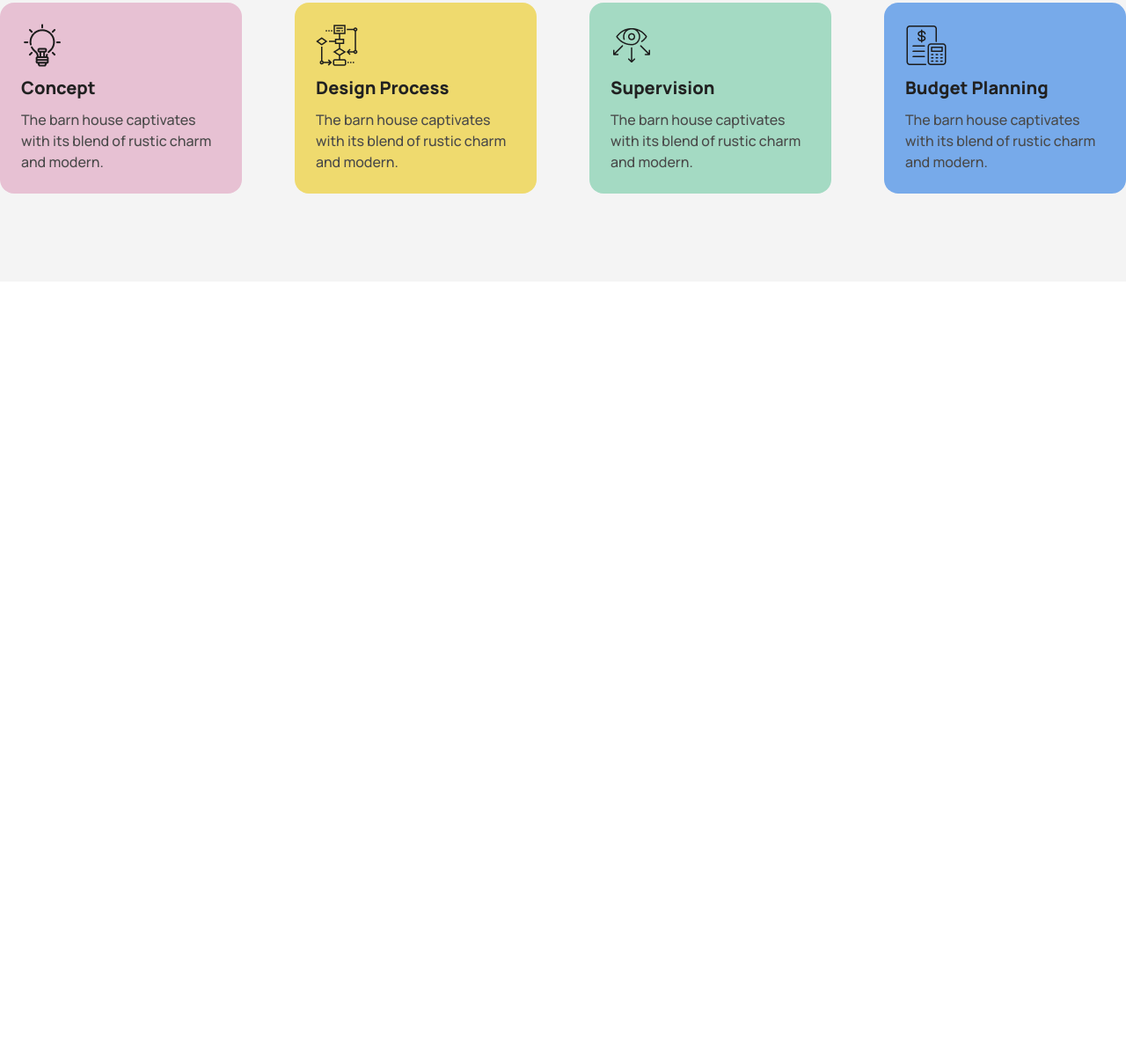
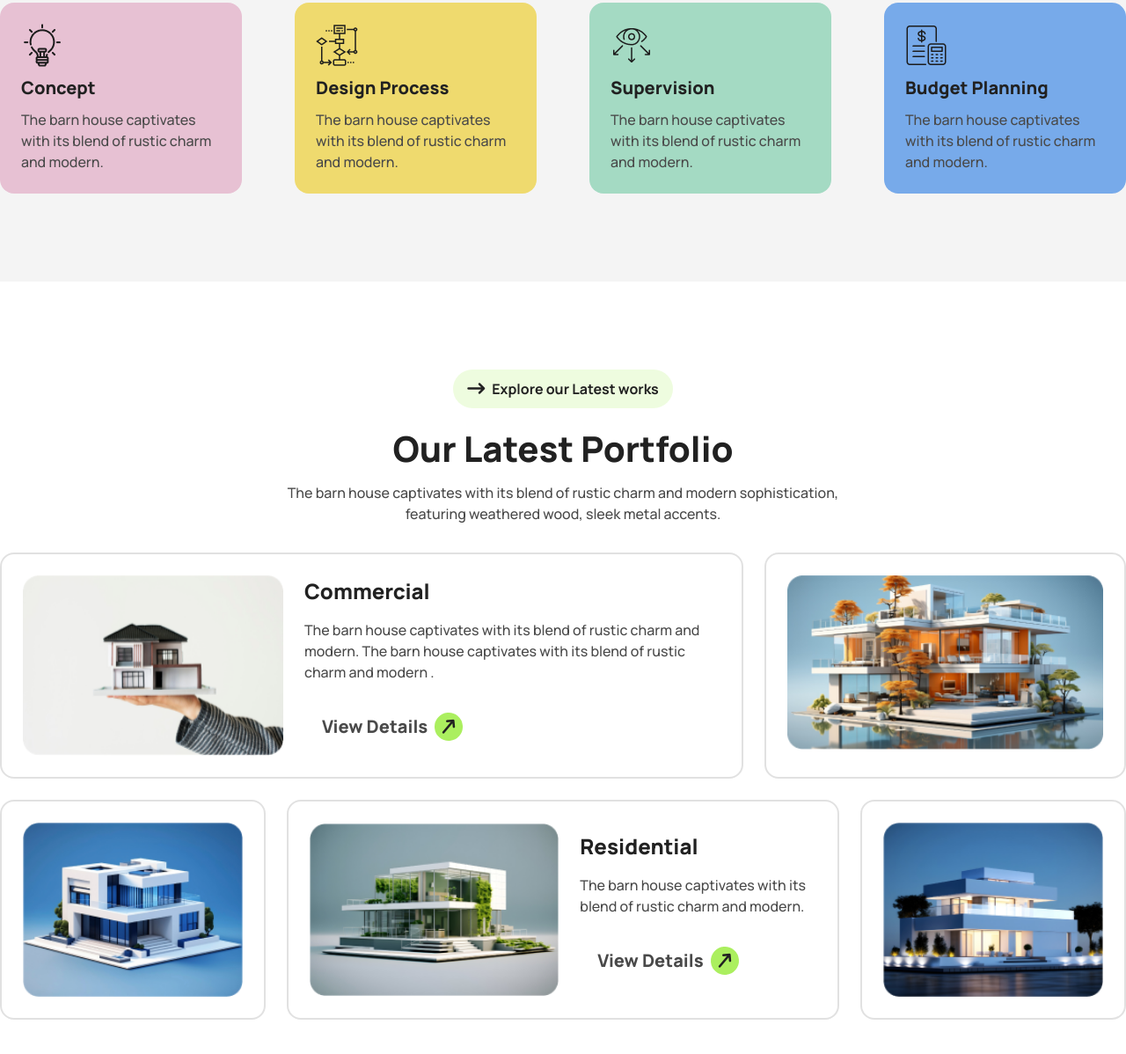
Before and after one commit to Rodro-Kumar/B10A-3, a website: page index.html in a window 1280 px wide. Shown: the part 1924-3122 px from the top of the page at 88% size. Before the commit the page ends 2244 px from the top, so only its background shows below. Drawn offline with nearby package versions, Linux system fonts and the light colour scheme.

Commit message:
portfolio section complete

```diff
--- a/index.html
+++ b/index.html
@@ -337,5 +337,111 @@
         </div>
       </div>
     </div>
+    <!-- Portfolio -->
+    <div class="py-[100px]">
+      <div class="container">
+        <div class="flex flex-col items-center justify-center text-center">
+          <!-- Explore our Latest works -->
+          <div
+            class="font-Manrope font-bold text-base text-black2 bg-[#ABEF5F33] rounded-3xl flex items-center gap-x-2 py-2 px-4"
+          >
+            <i class="fa-solid fa-arrow-right-long text-xl"></i>
+            Explore our Latest works
+          </div>
+          <!-- Title -->
+          <h4 class="font-Manrope font-black text-black2 text-[40px] pt-4 pb-2">
+            Our Latest Portfolio
+          </h4>
+          <!-- Paragraph -->
+          <p
+            class="font-Manrope font-medium text-base text-black1 max-w-[678px] pb-8"
+          >
+            The barn house captivates with its blend of rustic charm and modern
+            sophistication, featuring weathered wood, sleek metal accents.
+          </p>
+        </div>
+        <!-- Box -->
+        <div class="grid grid-cols-12 gap-6">
+          <div
+            class="flex items-center gap-x-6 col-span-8 rounded-2xl border-2 border-[#b6b6b667] p-6"
+          >
+            <div class="w-[648px]">
+              <img src="/assets/portfolio1.png" alt="" class="w-full" />
+            </div>
+            <div>
+              <h5 class="font-Manrope font-extrabold text-black2 text-2xl">
+                Commercial
+              </h5>
+              <p
+                class="font-Manrope font-medium text-black1 text-base pt-4 pb-5"
+              >
+                The barn house captivates with its blend of rustic charm and
+                modern. The barn house captivates with its blend of rustic charm
+                and modern .
+              </p>
+              <!-- View Details -->
+              <div class="inline-block">
+                <div
+                  class="group text-xl font-Manrope font-extrabold text-black1 py-[14px] px-5 rounded-[32px] cursor-default flex items-center gap-x-2 transition-all"
+                >
+                  View Details
+                  <div
+                    class="w-[32px] h-[32px] bg-tiyaGreen text-black2 rounded-full flex items-center justify-center rotate-[310deg] group-hover:rotate-[360deg] transition-transform"
+                  >
+                    <i class="fa-solid fa-arrow-right-long"></i>
+                  </div>
+                </div>
+              </div>
+            </div>
+          </div>
+          <div class="col-span-4 p-6 rounded-2xl border-2 border-[#b6b6b667]">
+            <div>
+              <img src="/assets/portfolio2.png" alt="" class="w-full" />
+            </div>
+          </div>
+          <div class="col-span-3 p-6 rounded-2xl border-2 border-[#b6b6b667]">
+            <div>
+              <img src="/assets/portfolio3.png" alt="" class="w-full" />
+            </div>
+          </div>
+          <div
+            class="col-span-6 p-6 rounded-2xl border-2 border-[#b6b6b667] flex items-center gap-x-6"
+          >
+            <div class="w-[543px]">
+              <img src="/assets/portfolio4.png" alt="" class="w-full" />
+            </div>
+            <div>
+              <h5 class="font-Manrope font-extrabold text-black2 text-2xl">
+                Residential
+              </h5>
+              <p
+                class="font-Manrope font-medium text-black1 text-base pt-4 pb-5"
+              >
+                The barn house captivates with its blend of rustic charm and
+                modern.
+              </p>
+              <!-- View Details -->
+              <div class="inline-block">
+                <div
+                  class="group text-xl font-Manrope font-extrabold text-black1 py-[14px] px-5 rounded-[32px] cursor-default flex items-center gap-x-2 transition-all"
+                >
+                  View Details
+                  <div
+                    class="w-[32px] h-[32px] bg-tiyaGreen text-black2 rounded-full flex items-center justify-center rotate-[310deg] group-hover:rotate-[360deg] transition-transform"
+                  >
+                    <i class="fa-solid fa-arrow-right-long"></i>
+                  </div>
+                </div>
+              </div>
+            </div>
+          </div>
+          <div class="col-span-3 p-6 rounded-2xl border-2 border-[#b6b6b667]">
+            <div>
+              <img src="/assets/portfolio5.png" alt="" class="w-full" />
+            </div>
+          </div>
+        </div>
+      </div>
+    </div>
   </body>
 </html>
```
Also changed, not shown: assets/portfolio1.png (renamed from assets/img1.png), assets/portfolio2.png (renamed from assets/img2.png), assets/portfolio3.png (renamed from assets/img3.png), assets/portfolio4.png (renamed from assets/img4.png), assets/portfolio5.png (renamed from assets/img5.png).
